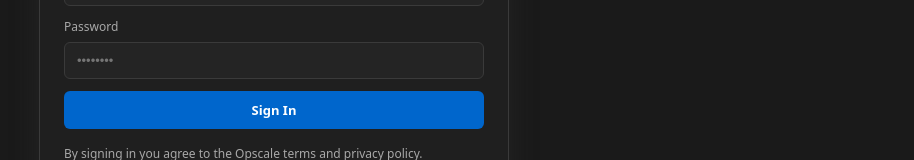
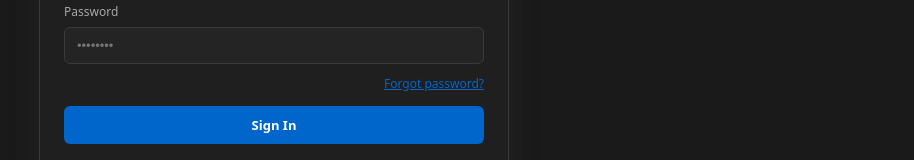
Before and after one commit to josephmabbinante-a11y/fbpa-ui, a React (Vite) app: page /login in a window 1280 px wide. Shown: the part 345-505 px from the top of the page, without its empty margins (366-1280 px from the left). Built offline with nearby package versions, Linux system fonts and the light colour scheme; no server answers.

Commit message:
modified:   src/pages/Login.jsx

```diff
--- a/src/pages/Login.jsx
+++ b/src/pages/Login.jsx
@@ -161,6 +161,15 @@ export default function Login() {
               placeholder="••••••••"
               style={inputStyle}
             />
+            <div style={{ marginTop: 6, textAlign: 'right' }}>
+              <button
+                type="button"
+                style={{ background: 'none', border: 'none', color: t.accent, textDecoration: 'underline', fontSize: 12, cursor: 'pointer', padding: 0 }}
+                onClick={() => alert('Forgot password functionality coming soon!')}
+              >
+                Forgot password?
+              </button>
+            </div>
           </div>
           <button type="submit" style={buttonStyle} disabled={loading}>
             {loading ? 'Signing In...' : 'Sign In'}
```
